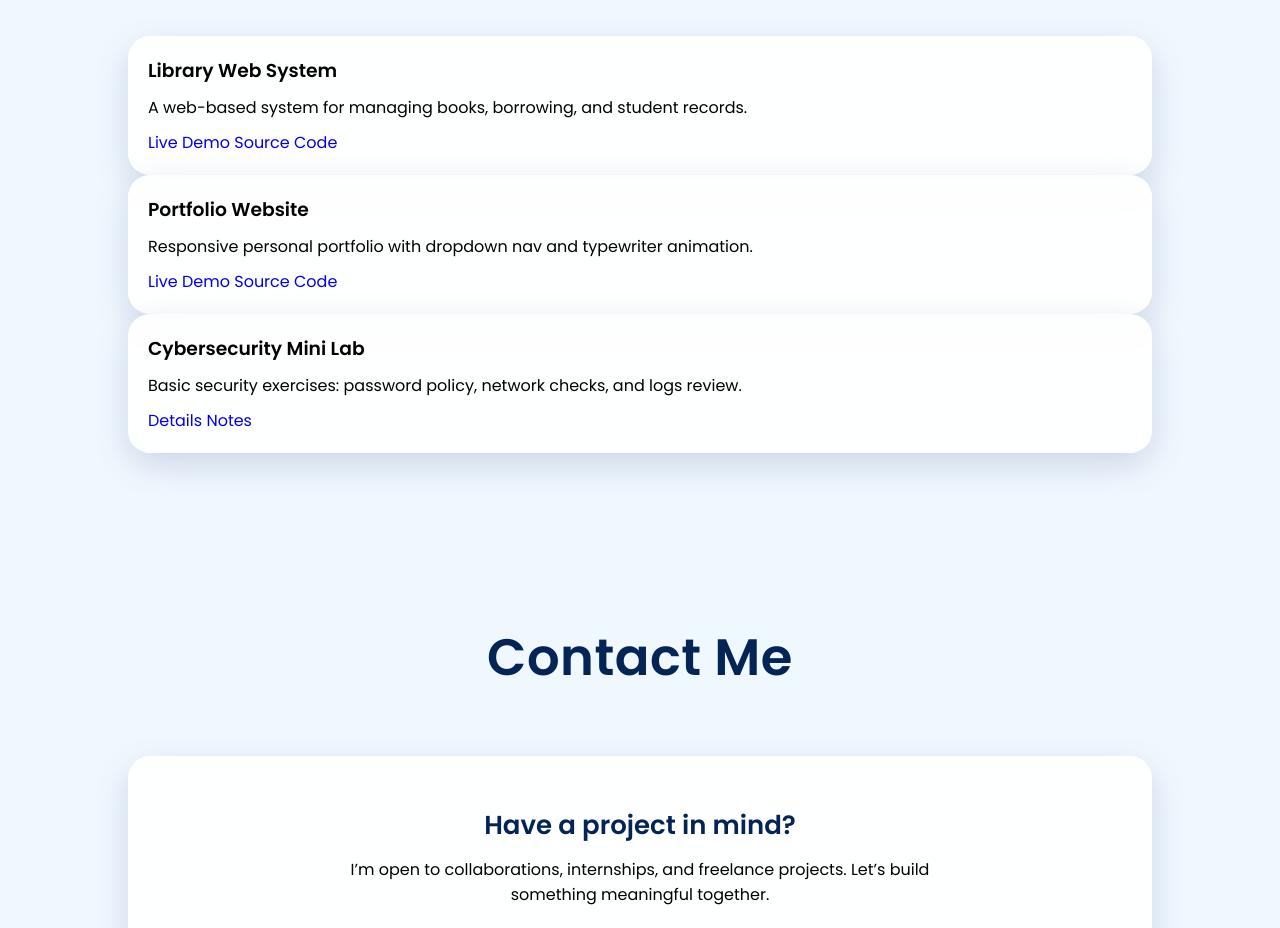
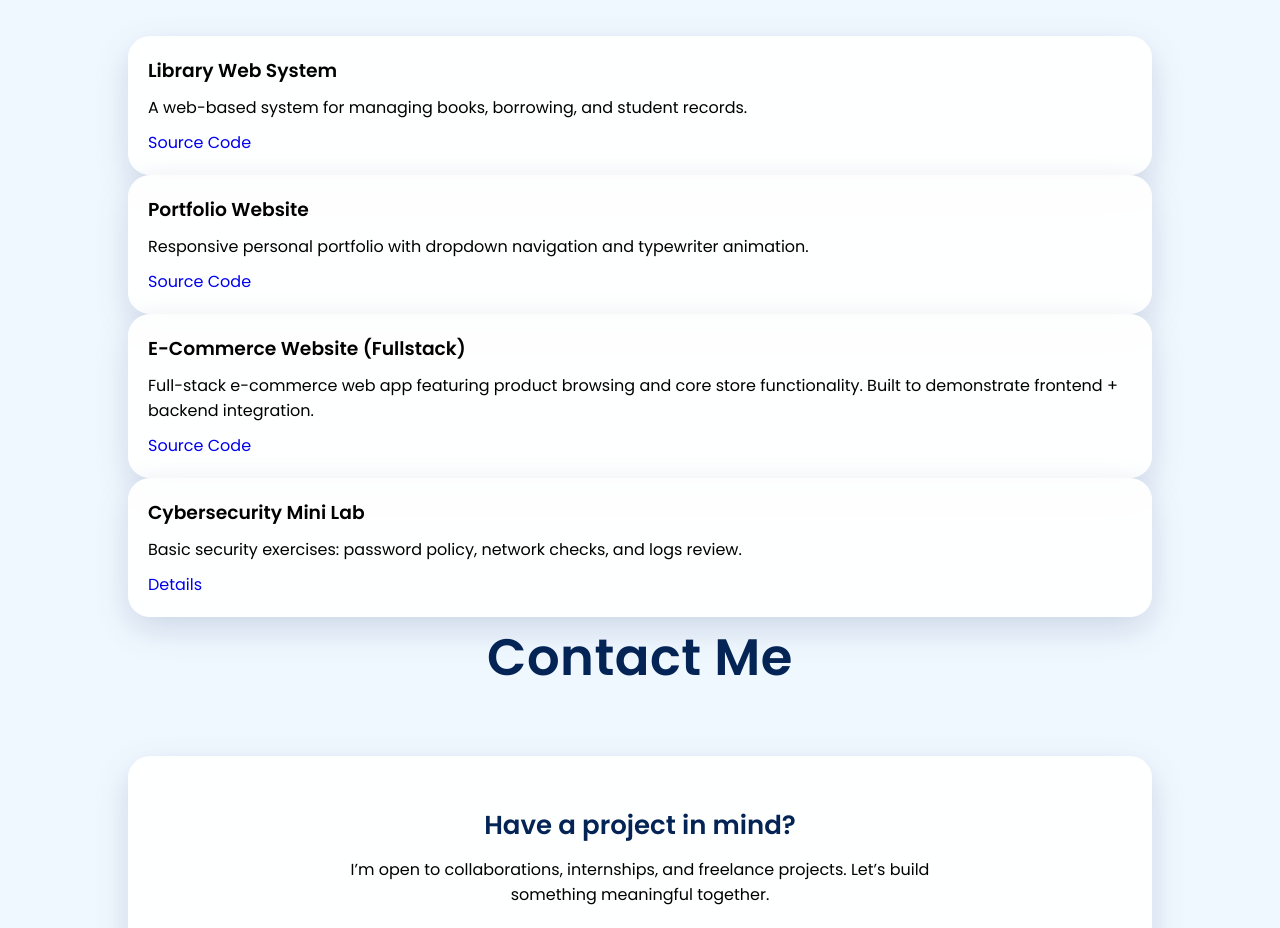
Before and after one commit to jrsnzrn/jrsnzrn.github.io, a plain HTML site: page index.html in a window 1280 px wide. Shown: the part 3600-4528 px from the top of the page. Drawn offline with Linux system fonts and the light colour scheme.

Commit message:
Update project links for GitHub repositories

```diff
--- a/index.html
+++ b/index.html
@@ -193,37 +193,63 @@ I hold certifications in Java programming and Cybersecurity, and I’m continuou
 
 
 
- <section class="projects" id="projects">
+<section class="projects" id="projects">
   <div class="content">
     <div class="title"><span>Projects</span></div>
 
     <div class="cards">
+
+      <!-- Library Web System -->
       <div class="card">
         <h3>Library Web System</h3>
         <p>A web-based system for managing books, borrowing, and student records.</p>
         <div class="card-actions">
-          <a class="card-btn" href="#" target="_blank">Live Demo</a>
-          <a class="card-btn outline" href="#" target="_blank">Source Code</a>
+          <a class="card-btn outline"
+             href="https://github.com/jrsnzrn/library-web-system"
+             target="_blank" rel="noopener">
+            Source Code
+          </a>
         </div>
       </div>
 
+      <!-- Portfolio Website -->
       <div class="card">
         <h3>Portfolio Website</h3>
-        <p>Responsive personal portfolio with dropdown nav and typewriter animation.</p>
+        <p>Responsive personal portfolio with dropdown navigation and typewriter animation.</p>
         <div class="card-actions">
-          <a class="card-btn" href="#" target="_blank">Live Demo</a>
-          <a class="card-btn outline" href="#" target="_blank">Source Code</a>
+          <a class="card-btn outline"
+             href="https://github.com/jrsnzrn/jrsnzrn.github.io"
+             target="_blank" rel="noopener">
+            Source Code
+          </a>
         </div>
       </div>
 
+      <!-- E-commerce Fullstack -->
+      <div class="card">
+        <h3>E-Commerce Website (Fullstack)</h3>
+        <p>
+          Full-stack e-commerce web app featuring product browsing and core store functionality.
+          Built to demonstrate frontend + backend integration.
+        </p>
+        <div class="card-actions">
+          <a class="card-btn outline"
+             href="https://github.com/jrsnzrn/ecomerce_fullstack_v1"
+             target="_blank" rel="noopener">
+            Source Code
+          </a>
+        </div>
+      </div>
+
+      <!-- Cybersecurity Mini Lab (keep as placeholder if you want) -->
       <div class="card">
         <h3>Cybersecurity Mini Lab</h3>
         <p>Basic security exercises: password policy, network checks, and logs review.</p>
         <div class="card-actions">
-          <a class="card-btn" href="#" target="_blank">Details</a>
-          <a class="card-btn outline" href="#" target="_blank">Notes</a>
+          <a class="card-btn outline" href="#" target="_blank">Details</a>
         </div>
       </div>
+
     </div>
   </div>
 </section>
```
Also changed, not shown: 2 other files.
